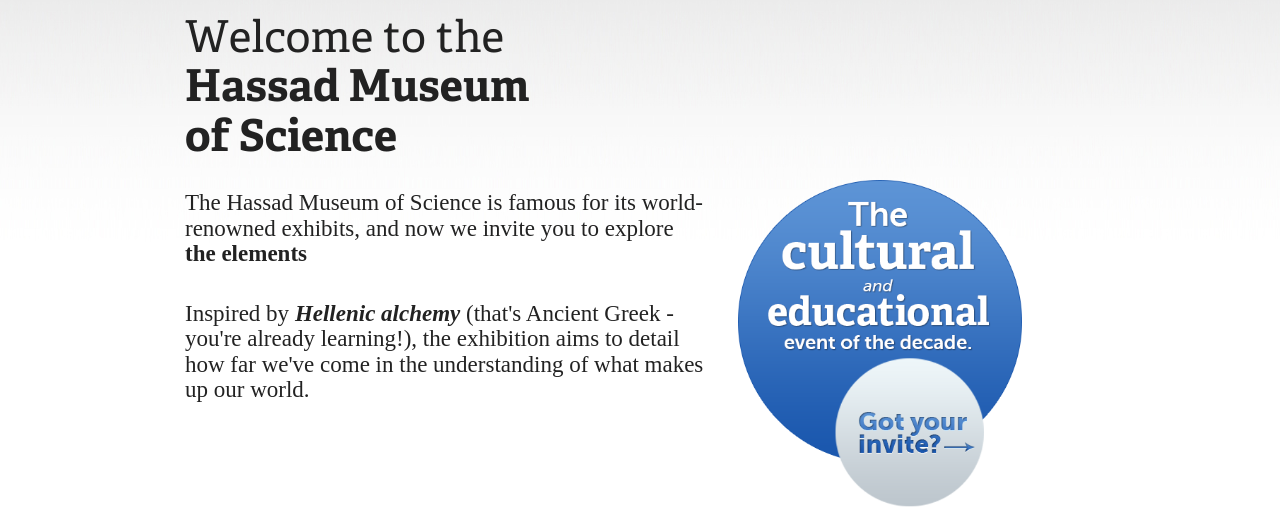
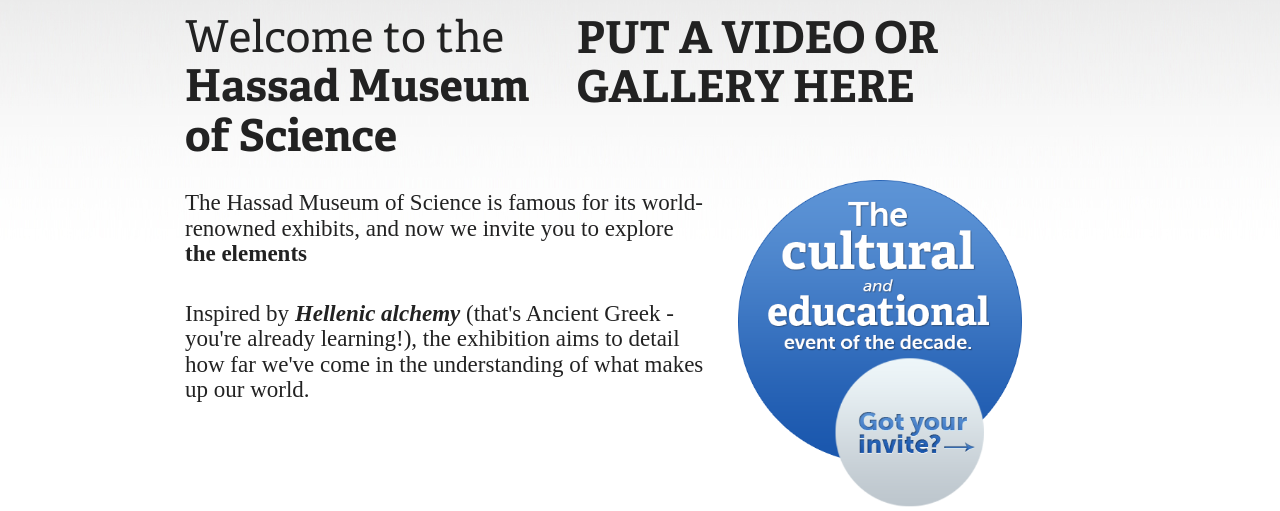
Before and after one commit to AxelBCreative/ElementsExhibition, a CodeIgniter app: page /ElementsExhibition/ in a window 1280 px wide. Shown: the part 156-667 px from the top of the page. Run offline with CodeIgniter, Linux system fonts and the light colour scheme; some web fonts are replaced.

```diff
--- a/application/controllers/home.php
+++ b/application/controllers/home.php
@@ -5,6 +5,7 @@ class Home extends CI_Controller {
 
 	public function index()
 	{
+		//$this->load->model('home_data');
 		$data = array(
 		'title' => 'The Elements Exhibition | Earth, Water, Fire, Air - Hassad Museum of Science, London',
 		'heading' => '<h1 class="welcome">Welcome to the <strong>Hassad Museum of Science</strong></h1>',
--- a/application/views/foundation/home.php
+++ b/application/views/foundation/home.php
@@ -1,6 +1,9 @@
 	<div class="row">
 			<div class="five columns">
 				<?php echo $heading; ?>
+			</div>
+			<div class="seven columns">
+			<h1 class="welcome"><strong>PUT A VIDEO OR GALLERY HERE</strong></h1>
 			</div>
 	</div>
 
```
